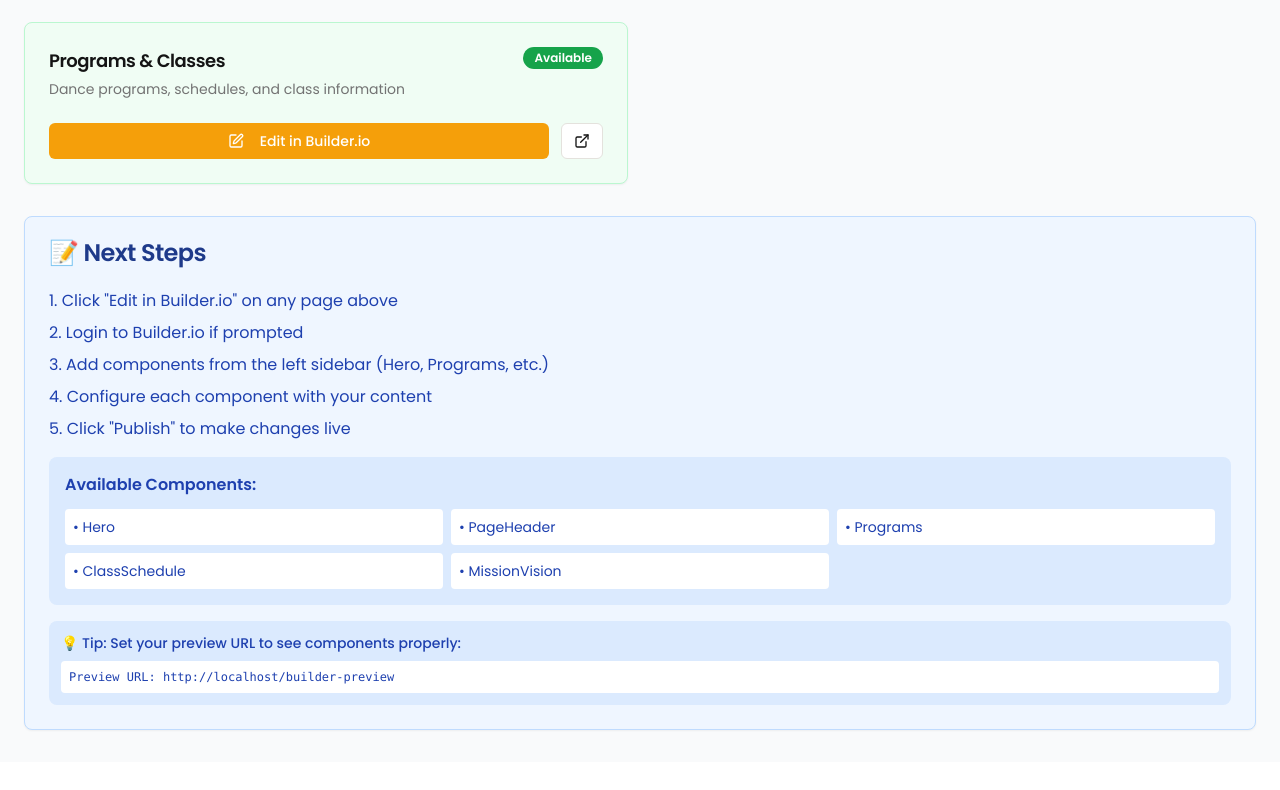
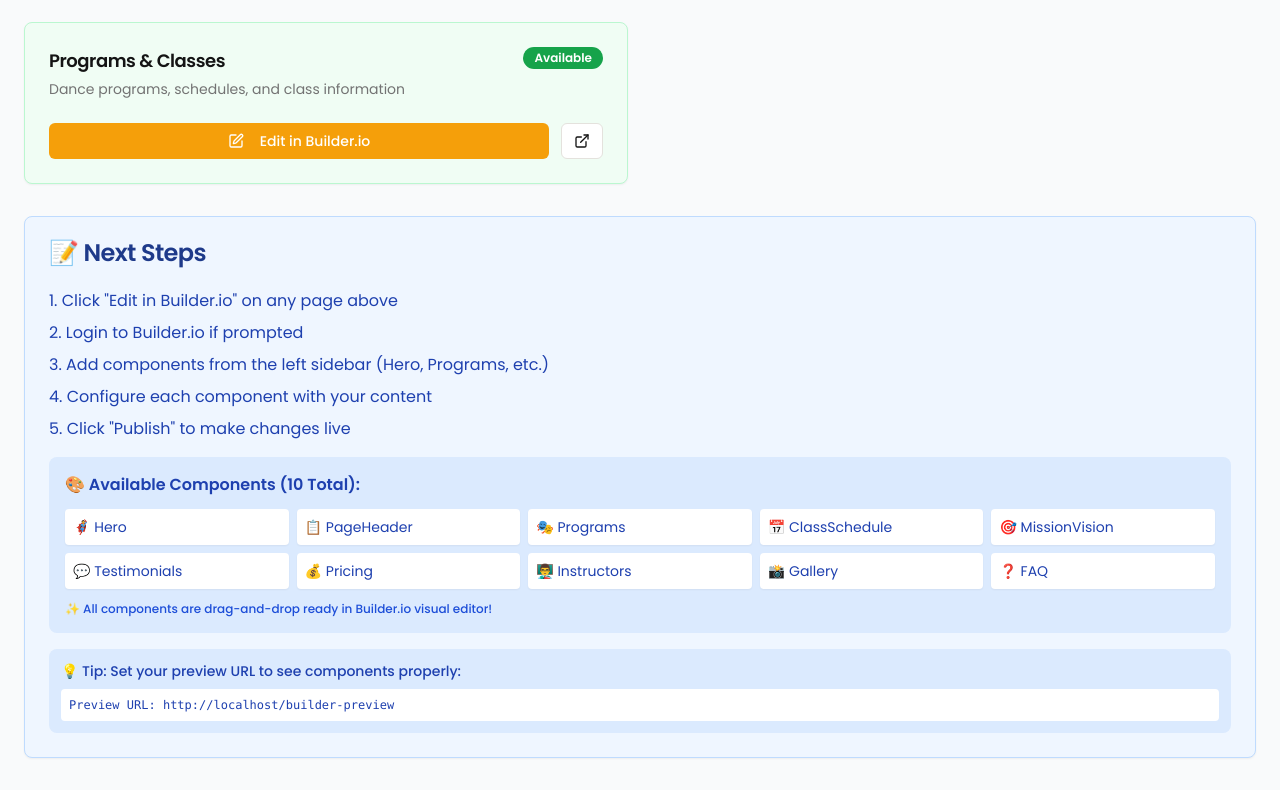
Before and after one commit to gosgconsulting/the-academy-of-dance-mockup, a React (Vite) app: page /admin in a window 1280 px wide. Shown: the part 965-1755 px from the top of the page. Before the commit the page ends 1727 px from the top, so only its background shows below. Built offline with nearby package versions, Linux system fonts and the light colour scheme; what @builder.io/react would draw is missing.

Commit message:
Update admin panel with all available components
cgen-21fec7519c8746caba22c42e7172a797

```diff
--- a/src/pages/Admin.tsx
+++ b/src/pages/Admin.tsx
@@ -182,14 +182,22 @@ const Admin = () => {
             </ol>
 
             <div className="bg-blue-100 p-4 rounded-lg">
-              <h3 className="font-semibold mb-3">Available Components:</h3>
-              <div className="grid grid-cols-2 md:grid-cols-3 gap-2 text-sm">
-                <div className="bg-white p-2 rounded">• Hero</div>
-                <div className="bg-white p-2 rounded">• PageHeader</div>
-                <div className="bg-white p-2 rounded">• Programs</div>
-                <div className="bg-white p-2 rounded">• ClassSchedule</div>
-                <div className="bg-white p-2 rounded">• MissionVision</div>
+              <h3 className="font-semibold mb-3">🎨 Available Components (10 Total):</h3>
+              <div className="grid grid-cols-2 md:grid-cols-3 lg:grid-cols-5 gap-2 text-sm">
+                <div className="bg-white p-2 rounded shadow-sm">🦸 Hero</div>
+                <div className="bg-white p-2 rounded shadow-sm">📋 PageHeader</div>
+                <div className="bg-white p-2 rounded shadow-sm">🎭 Programs</div>
+                <div className="bg-white p-2 rounded shadow-sm">📅 ClassSchedule</div>
+                <div className="bg-white p-2 rounded shadow-sm">🎯 MissionVision</div>
+                <div className="bg-white p-2 rounded shadow-sm">💬 Testimonials</div>
+                <div className="bg-white p-2 rounded shadow-sm">💰 Pricing</div>
+                <div className="bg-white p-2 rounded shadow-sm">👨‍🏫 Instructors</div>
+                <div className="bg-white p-2 rounded shadow-sm">📸 Gallery</div>
+                <div className="bg-white p-2 rounded shadow-sm">❓ FAQ</div>
               </div>
+              <p className="text-xs text-blue-700 mt-3 font-medium">
+                ✨ All components are drag-and-drop ready in Builder.io visual editor!
+              </p>
             </div>
 
             <div className="mt-4 p-3 bg-blue-100 rounded-lg">
```
